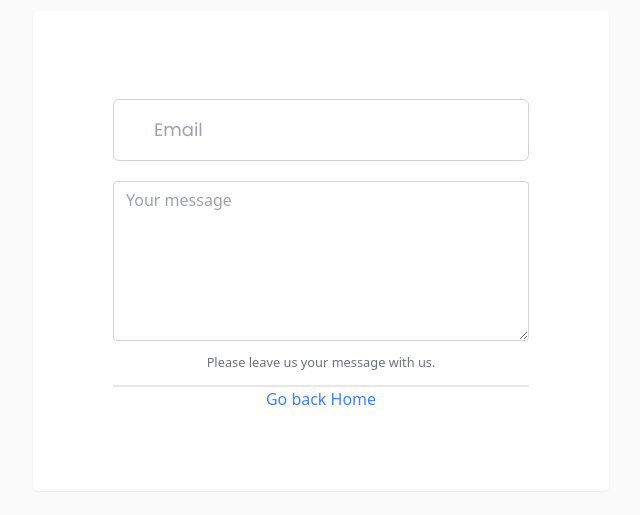
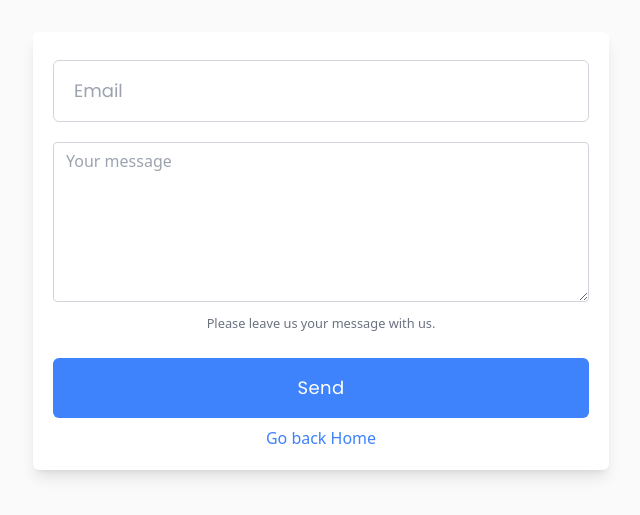
Before and after one commit to Clifftech123/react-ecommerce_website, a React (Create React App) app: page /contact in a window 1280 px wide. Shown: the part 149-664 px from the top of the page, without its empty margins (319-959 px from the left). Built offline with nearby package versions, Linux system fonts and the light colour scheme.

Commit message:
I chnage the shadow

```diff
--- a/src/Pages/Product/Contact.jsx
+++ b/src/Pages/Product/Contact.jsx
@@ -2,19 +2,25 @@ import React from "react";
 import { NavLink } from "react-router-dom";
 
 const Contact = () => {
+    const SendFuction = () => {
+        return (
+            alert("Thank you for your feedback. We will at it and get back  to you")
+           )
+    }
 	return (
 		<>
 			<section className=" bg-BgColor ">
-				<div className="relative mx-2 md:mx-0 flex px-10 flex-col justify-center min-h-screen   ">
-					<div className=" w-full   shadow-md  md:shadow-sm md:w-screen p-20 m-auto  border-1  border-lightprimary bg-white rounded-md lg:max-w-xl">
+				<div className="relative mx-2 md:mx-0 flex  flex-col justify-center min-h-screen   ">
+					<div className=" w-full   shadow-md  md:w-screen p-5 md:shadow-lg m-auto  border-1  border-lightprimary bg-white rounded-md lg:max-w-xl">
 						<form>
 							{/* EMAIL SECTION */}
 							<div>
+
 								<input
 									type="email"
 									label="Email address"
 									required
-									className="  form-control p-24 w-full px-10 py-4 mt-2 font-Poppins text-lg border border-gray-300  rounded-md focus:border-indigo-600 focus:ring-indigo-300 focus:outline-none  focus:ring focus:ring-opacity-40"
+									className="  form-control  p-24 w-full  py-4 px-5 mt-2 font-Poppins text-lg border border-gray-300  rounded-md focus:border-indigo-600 focus:ring-indigo-300 focus:outline-none  focus:ring focus:ring-opacity-40"
 									placeholder="Email"
 								/>
 							</div>
@@ -34,10 +40,21 @@ const Contact = () => {
 							<small className="text-gray-500">
 								Please leave us your message with us.
 							</small>
-							<div className="border border-NavbarBgColor w-full  mt-3">
-								{" "}
+
+							{/* SUBMIT BUTTON  */}
+							<div className="mt-6">
+								<button
+									onClick={SendFuction}
+									type="submit "
+									className="w-full hover:outline-none border-none  px-10 py-4 font-Poppins text-lg tracking-wide  transition-colors duration-200 transform  text-white focus-outline-none active-outline-none focus-border-none active-border-none  bg-primary  hover:bg-indigo-700
+                                    focus:outline-none focus:ring-2 focus:ring-offset-2
+                                    focus:ring-indigo-500 rounded-md "
+								>
+									Send
+								</button>
 							</div>
-							<p className="text-primary">
+
+							<p className="text-primary mt-2">
 								<NavLink to="/product"> Go back Home </NavLink>{" "}
 							</p>
 						</div>
```
